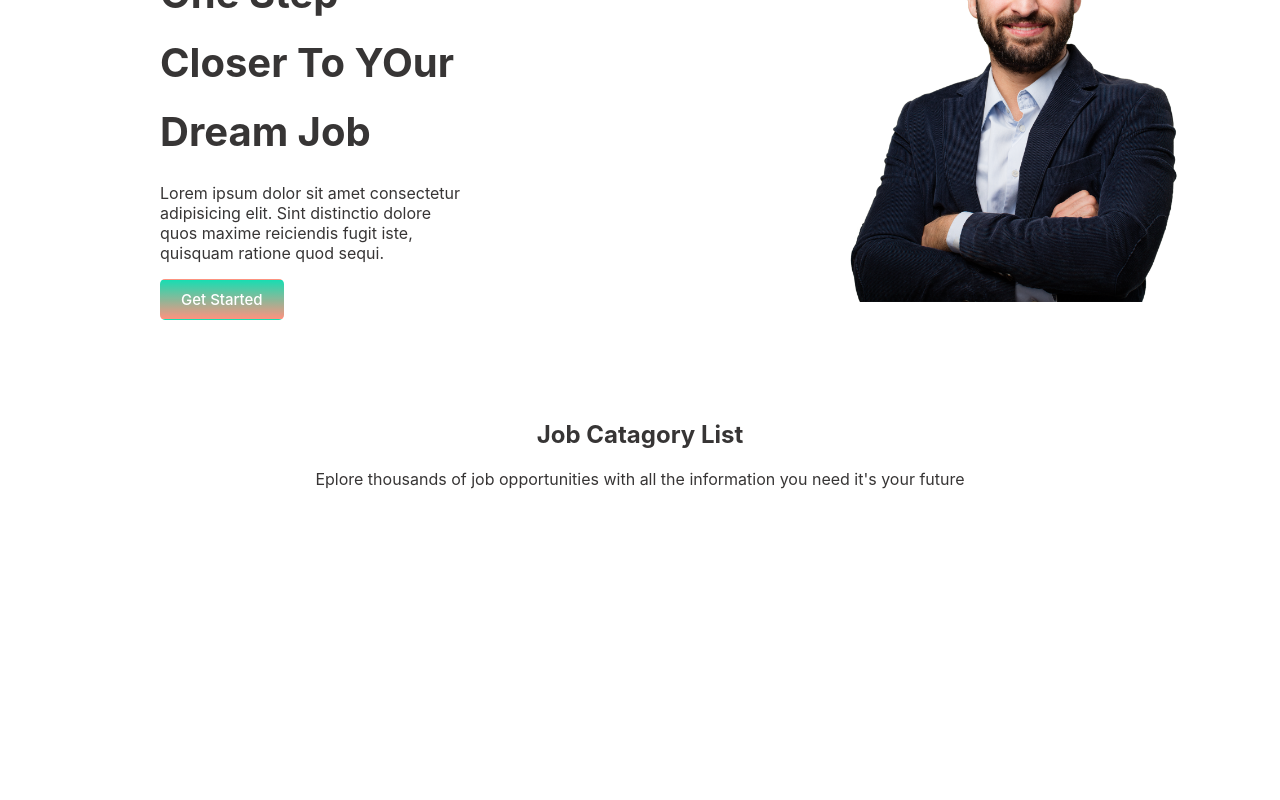
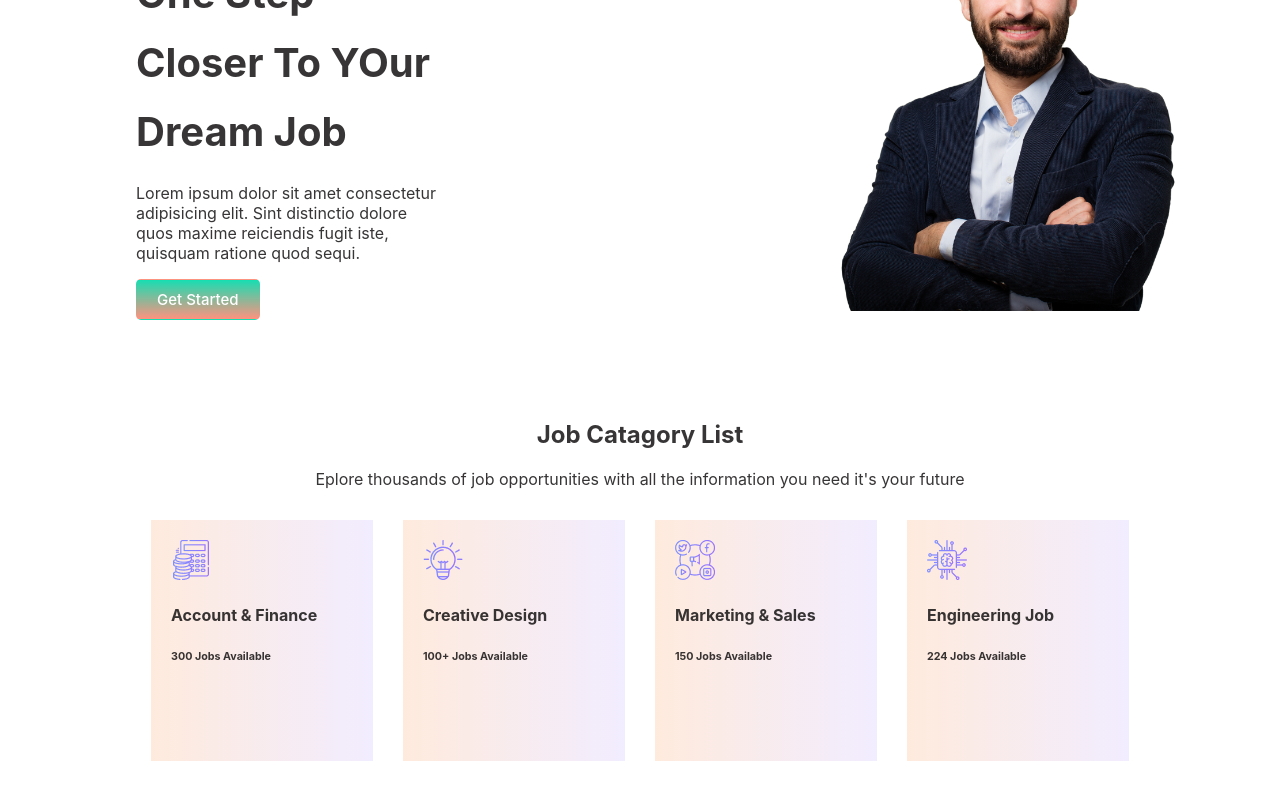
Before and after one commit to ronok420/apply-job-with-react-vite, a React (Vite) app: page / in a window 1280 px wide. Shown: the part 222-1022 px from the top of the page. Before the commit the page ends 800 px from the top, so only its background shows below. Built offline with nearby package versions, Linux system fonts and the light colour scheme.

Commit message:
job catagory list section complete

```diff
--- a/public/categories.json
+++ b/public/categories.json
@@ -1,31 +1,26 @@
 [
     {
-        "id":1,
-        "logo":"https://i.ibb.co/NyW6vSW/accounts-1.png",
-        "category_name":"Account & Finance",
-        "availability":"300 Jobs Available"
-
+        "id": 1,
+        "logo": "accounts-1.png",
+        "category_name": "Account & Finance",
+        "availability": "300 Jobs Available"
     },
     {
-        "id":2,
-        "logo":"https://i.ibb.co/PC8JwL3/chip-1.png",
-        "category_name":"Creative Design",
-        "availability":"100+ Jobs Available"
-
+        "id": 2,
+        "logo": "design.png",
+        "category_name": "Creative Design",
+        "availability": "100+ Jobs Available"
     },
     {
-        "id":3,
-        "logo":"https://i.ibb.co/H4f5ZCp/Group-13.png",
-        "category_name":"Marketing & Sales",
-        "availability":"150 Jobs Available"
-
+        "id": 3,
+        "logo": "marketing.png",
+        "category_name": "Marketing & Sales",
+        "availability": "150 Jobs Available"
     },
     {
-        "id":4,
-        "logo":"https://i.ibb.co/72841P4/social-media-1.png",
-        "category_name":"Engineering Job",
-        "availability":"224 Jobs Available"
-
+        "id": 4,
+        "logo": "engineering.png",
+        "category_name": "Engineering Job",
+        "availability": "224 Jobs Available"
     }
-
 ]
--- a/src/Component/Home/Home.css
+++ b/src/Component/Home/Home.css
@@ -14,13 +14,16 @@
 .home-div-text{
 
     margin-top: 5%;
-    margin-left: 10%;
+    margin-left: 8%;
 
 }
 .home-div-text h1{
     font-size: 40px;
     line-height: 0.9;
 }
+
+
+/* second div style */
 .job-catagory-div{
     margin-top: 100px;
 }
@@ -29,3 +32,8 @@
  display: flex;
  justify-content: center;
 }
+.logo-div-container{
+    display: flex;
+    justify-content: space-between;
+    margin: 0px 8% 0px 8%;
+}
--- a/src/Component/Home/Home.jsx
+++ b/src/Component/Home/Home.jsx
@@ -1,8 +1,17 @@
-import React from 'react';
+import React, { useEffect, useState } from 'react';
 import img from '../../assets/images/user.png';
 import './Home.css'
+import JobCatagories from '../JobCatagories/JobCatagories';
+
+
 
 const Home = () => {
+    const [catagory,setCatagory]=useState([]);
+    useEffect(()=>{
+        fetch('categories.json')
+        .then(res => res.json())
+        .then(data => setCatagory(data))
+    },[])
     return (
         <section>
             <div className='home-div-info'>
@@ -10,7 +19,7 @@ const Home = () => {
                     <h1>One Step</h1>
                     <h1>Closer To YOur</h1>
                     <h1>Dream Job</h1>
-                    <p style={{width:'50%'}}>Lorem ipsum dolor sit amet consectetur adipisicing elit. Sint distinctio dolore quos maxime reiciendis fugit iste, quisquam ratione quod sequi.</p>
+                    <p style={{ width: '50%' }}>Lorem ipsum dolor sit amet consectetur adipisicing elit. Sint distinctio dolore quos maxime reiciendis fugit iste, quisquam ratione quod sequi.</p>
                     <button>Get Started</button>
                 </div>
                 <div className='home-div-image'>
@@ -20,14 +29,15 @@ const Home = () => {
             </div>
 
             <div className='job-catagory-div'>
-                <h1 style={{display:'flex',justifyContent:'center'}}>Job Catagory List</h1>
+                <h1 style={{ display: 'flex', justifyContent: 'center' }}>Job Catagory List</h1>
                 <p>Eplore thousands of job opportunities with all the information you need it's your future</p>
 
-                <div className='logo-div'>
-                    <div></div>
-                    <div></div>
-                    <div></div>
-                    <div></div>
+                <div className='logo-div-container'>
+                    {
+                        catagory.map(ct => <JobCatagories catagory={ct} key={ct.id}
+                        ></JobCatagories>)
+                    }
+
 
                 </div>
 
--- /dev/null
+++ b/src/Component/JobCatagories/JobCatagories.css
@@ -0,0 +1,10 @@
+.single-logo-div{
+    background: linear-gradient(90deg, rgba(254, 177, 126, 0.264) 0%,rgba(152, 115, 255, 0.132)) ;
+    width: 311px;
+    height: 241px;
+    margin: 15px;
+
+}
+.single-logo-div img{
+
+}
--- /dev/null
+++ b/src/Component/JobCatagories/JobCatagories.jsx
@@ -0,0 +1,36 @@
+import React from 'react';
+import './JobCatagories.css'
+
+
+import accountLogo from '../../assets/icons/accounts.png';
+import calendarLogo from '../../assets/icons/creative.png';
+import chipLogo from '../../assets/icons/marketing.png';
+import creativeLogo from '../../assets/icons/chip.png';
+
+
+const logos = {
+    'accounts-1.png': accountLogo,
+    'design.png': calendarLogo,
+    'marketing.png': chipLogo,
+    'engineering.png': creativeLogo,
+  };
+
+const JobCatagories = ({catagory}) => {
+    const {category_name,availability,logo}=catagory;
+    console.log(catagory);
+    return (
+        <div className='single-logo-div'>
+            <div style={{margin:'20px 0 20px 20px'}}>
+
+                <img src={logos[logo]} alt={category_name} />
+                <h4>{category_name}</h4>
+                <h6>{availability}</h6>
+            </div>
+
+
+
+        </div>
+    );
+};
+
+export default JobCatagories;
```
Also changed, not shown: public/test.json (added, +36 -0 lines).
